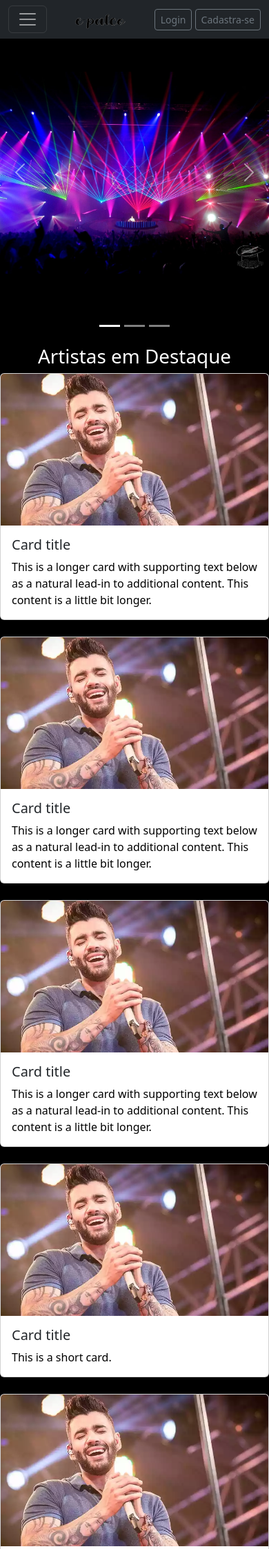
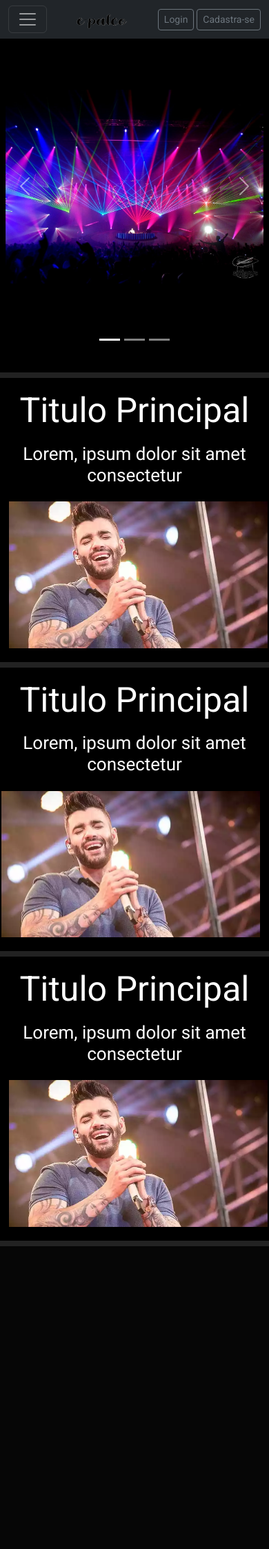
Before and after one commit to Teles23/Tcc, a PHP site: page / in a window 390 px wide; the page is wider, and only the part inside the window is pictured. Shown: the top 2246 px of that part at 69% size. After the commit the page ends 1807 px from the top of that part, so only its background shows below. Run offline with PHP 8.4, Linux system fonts and the light colour scheme.

Commit message:
Projeto tcc

```diff
--- a/css/style.css
+++ b/css/style.css
@@ -1,9 +1,19 @@
-*{
+@import url("https://fonts.googleapis.com/css2?family=Roboto:wght@100;400;700&display=swap");
+* {
   margin: 0;
   padding: 0;
+  scroll-behavior: smooth;
+  font-family: "Roboto", sans-serif;
 }
-body{
+body {
   background-color: black;
+}
+
+section {
+  border-bottom: 8px solid #222;
+  padding: 70px 45px;
+  margin-bottom: 0;
+  color: #fff;
 }
 .carousel-item {
   height: 500px;
@@ -12,20 +22,96 @@ body{
   background-position: center;
   background-size: contain;
 }
-.carousel-caption h5,p{
-    color: #fff;
+
+.content {
+  align-items: center;
+  display: flex;
+  justify-content: space-between;
+  margin: 0 auto;
+  max-width: 1100px;
 }
 
-.card-body p{
+.text {
+  padding: 0 3rem 0 0;
+  width: 52%;
+}
+.text h1 {
+  line-height: 1.1;
+  margin-bottom: 0.5rem;
+  font-size: 3.125rem;
+}
+
+.text h2 {
+  margin: 0.75em 0 0.25em;
+  font-size: 1.625rem;
+  font-weight: 400;
+}
+
+.reverse {
+  flex-flow: row-reverse;
+}
+.reverse .text {
+  padding: 0 0 0 3rem;
+}
+.card-img {
+  width: 48%;
+  margin: 0 -3% 0 0;
+}
+
+.reverse .card-img {
+  width: 48%;
+  margin: 0 0 0 -3%;
+}
+.card-img img {
+  max-width: 100%;
+}
+
+.card-body p {
   color: black;
 }
-
-#slide-1{
+.card-title{
+  color: #222;
+}
+#slide-1 {
   background-image: url(../img/slide-1.jpg);
 }
-#slide-2{
+#slide-2 {
   background-image: url(../img/slide-2.jpg);
 }
-#slide-3{
+#slide-3 {
   background-image: url(../img/slide-1.png);
 }
+
+
+
+@media only screen and (max-width: 600px) {
+  section {
+    padding: 20px 2%;
+  }
+  .content {
+    flex-direction: column;
+  }
+  .text {
+    margin: 0;
+    padding: 0;
+    text-align: center;
+    width: 100%;
+  }
+
+  .reverse .text {
+    margin: 0;
+    padding: 0;
+    text-align: center;
+    width: 100%;
+  }
+  .card-img {
+    margin-top: 1em;
+    max-width: 600px;
+    width: 100%;
+  }
+  .reverse .card-img {
+    margin-top: 1em;
+    max-width: 600px;
+    width: 100%;
+  }
+}
--- a/index.html
+++ b/index.html
@@ -22,7 +22,7 @@
                 </button>
                 <img src="img/nome.png" alt="Bootstrap" width="80px" height="40px">
                 <form class="justify-content-start">
-                    <button class="btn btn-sm btn-outline-secondary" type="button">Login</button>
+                   <a href="/pages/login-index.html"><button class="btn btn-sm btn-outline-secondary" type="button">Login</button></a>
                     <button class="btn btn-sm btn-outline-secondary" type="button">Cadastra-se</button>
                 </form>
                 <div class="offcanvas offcanvas-start  text-bg-dark" tabindex="-1" id="offcanvasDarkNavbar"
@@ -94,85 +94,49 @@
                     </div>
                 </div>
             </div>
-            <button class="carousel-control-prev" type="button" data-bs-target="#carouselExample"
-                data-bs-slide="prev">
+            <button class="carousel-control-prev" type="button" data-bs-target="#carouselExample" data-bs-slide="prev">
                 <span class="carousel-control-prev-icon" aria-hidden="true"></span>
                 <span class="visually-hidden">Previous</span>
             </button>
-            <button class="carousel-control-next" type="button" data-bs-target="#carouselExample"
-                data-bs-slide="next">
+            <button class="carousel-control-next" type="button" data-bs-target="#carouselExample" data-bs-slide="next">
                 <span class="carousel-control-next-icon" aria-hidden="true"></span>
                 <span class="visually-hidden">Next</span>
             </button>
         </div>
     </section>
     <section>
-        <h1 style="color: #fff ; text-align:center">Artistas em Destaque </h1>
-        <div class="row row-cols-1 row-cols-md-3 g-4">
-            <div class="col">
-                <div class="card h-100">
-                    <img src="img/cantor1.jpg" class="card-img-top" alt="...">
-                    <div class="card-body">
-                        <h5 class="card-title">Card title</h5>
-                        <p class="card-text">This is a longer card with supporting text below as a natural lead-in to
-                            additional content. This content is a little bit longer.</p>
-                    </div>
-                </div>
+        <div class="content">
+            <div class="text">
+                <h1>Titulo Principal</h1>
+                <h2>Lorem, ipsum dolor sit amet consectetur </h2>
             </div>
-            <div class="col">
-                <div class="card h-100">
-                    <img src="img/cantor1.jpg" class="card-img-top" alt="...">
-                    <div class="card-body">
-                        <h5 class="card-title">Card title</h5>
-                        <p class="card-text">This is a longer card with supporting text below as a natural lead-in to
-                            additional content. This content is a little bit longer.</p>
-                    </div>
-                </div>
-            </div>
-            <div class="col">
-                <div class="card h-100">
-                    <img src="img/cantor1.jpg" class="card-img-top" alt="img/cantor1.jpg">
-                    <div class="card-body">
-                        <h5 class="card-title">Card title</h5>
-                        <p class="card-text">This is a longer card with supporting text below as a natural lead-in to
-                            additional content. This content is a little bit longer.</p>
-                    </div>
-                </div>
-            </div>
-            <div class="col">
-                <div class="card h-100">
-                    <img src="img/cantor1.jpg" class="card-img-top" alt="img/cantor1.jpg">
-                    <div class="card-body">
-                        <h5 class="card-title">Card title</h5>
-                        <p class="card-text">This is a short card.</p>
-                    </div>
-                </div>
-            </div>
-            <div class="col">
-                <div class="card h-100">
-                    <img src="img/cantor1.jpg" class="card-img-top" alt="img/cantor1.jpg">
-                    <div class="card-body">
-                        <h5 class="card-title">Card title</h5>
-                        <p class="card-text">This is a longer card with supporting text below as a natural lead-in to
-                            additional content.</p>
-                    </div>
-                </div>
-            </div>
-            <div class="col">
-                <div class="card h-100">
-                    <img src="img/cantor1.jpg" class="card-img-top" alt="img/cantor1.jpg">
-                    <div class="card-body">
-                        <h5 class="card-title">Card title</h5>
-                        <p class="card-text">This is a longer card with supporting text below as a natural lead-in to
-                            additional content. This content is a little bit longer.</p>
-                    </div>
-                </div>
+            <div class="card-img">
+                <img src="img/cantor1.jpg" alt="">
             </div>
         </div>
     </section>
-    <section></section>
-    <section></section>
-    <section></section>
+    <section>
+        <div class="content reverse">
+            <div class="text">
+                <h1>Titulo Principal</h1>
+                <h2>Lorem, ipsum dolor sit amet consectetur </h2>
+            </div>
+            <div class="card-img">
+                <img src="img/cantor1.jpg" alt="">
+            </div>
+        </div>
+    </section>
+    <section>
+        <div class="content">
+            <div class="text">
+                <h1>Titulo Principal</h1>
+                <h2>Lorem, ipsum dolor sit amet consectetur </h2>
+            </div>
+            <div class="card-img">
+                <img src="img/cantor1.jpg" alt="">
+            </div>
+        </div>
+    </section>
     <!-- JavaScript Bundle with Popper -->
     <script src="https://cdn.jsdelivr.net/npm/bootstrap@5.2.2/dist/js/bootstrap.bundle.min.js"
         integrity="sha384-OERcA2EqjJCMA+/3y+gxIOqMEjwtxJY7qPCqsdltbNJuaOe923+mo//f6V8Qbsw3"
```
Also changed, not shown: pages/login-index.html (added, +86 -0 lines). Lines whose indentation alone changed are shown as unchanged.
